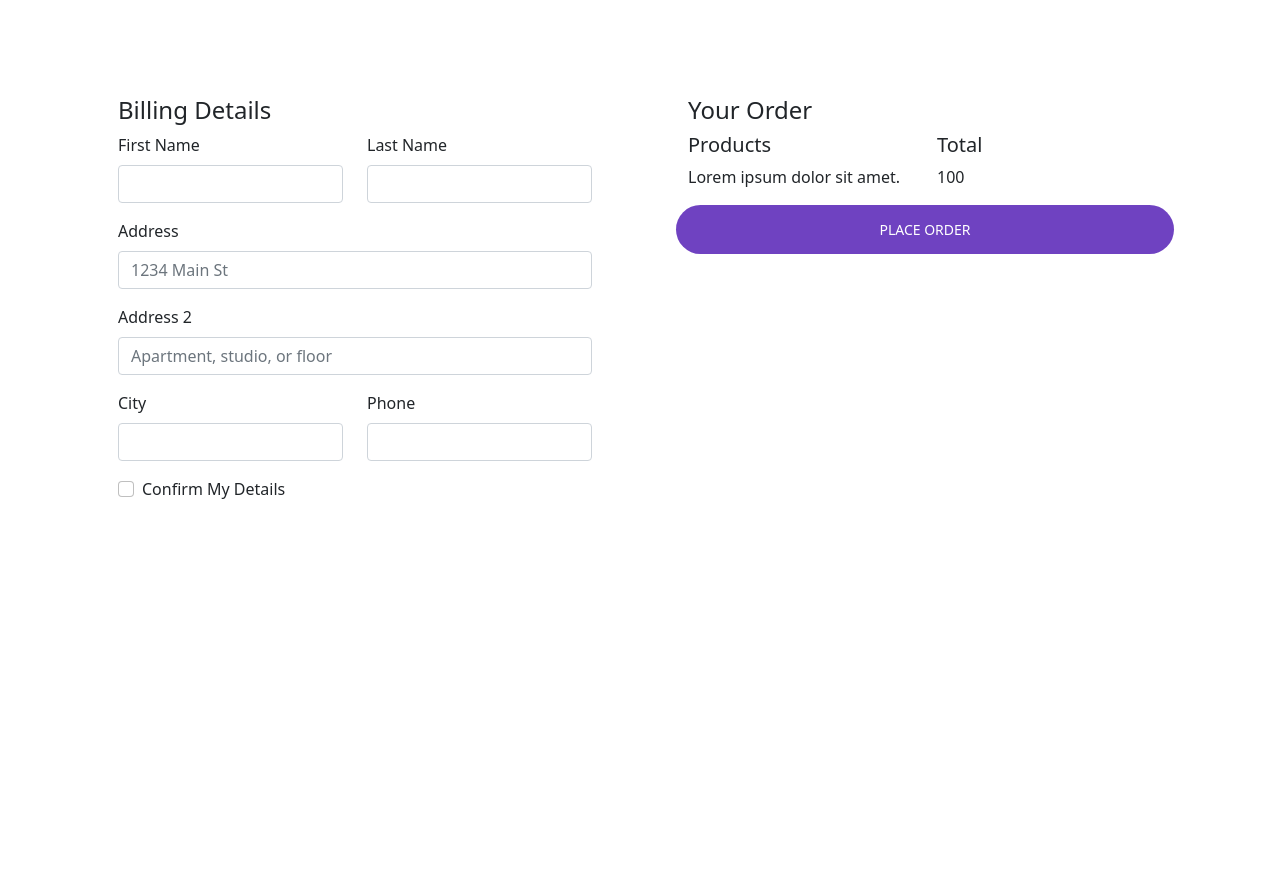
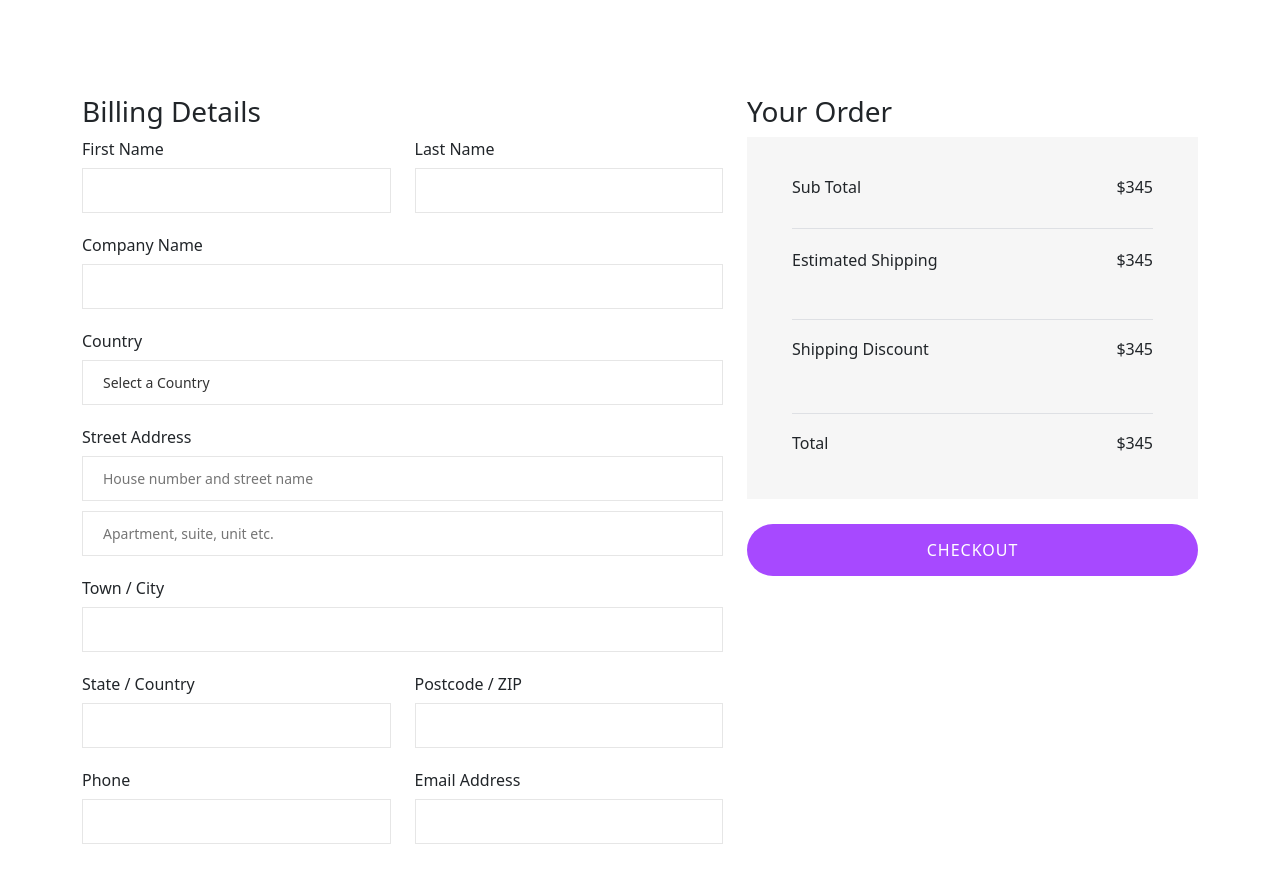
Before and after one commit to sayamkhanraj1/Shopistic, a React (Create React App) app: page /checkout in a window 1280 px wide. Shown: the top 882 px of the page. Before the commit the page ends 800 px from the top, so only its background shows below. Built offline with nearby package versions, Linux system fonts and the light colour scheme.

Commit message:
checkout add

```diff
--- /dev/null
+++ b/src/components/Checkout/Checkout.css
@@ -0,0 +1,119 @@
+.checkout-area {
+    padding-top: 95px;
+    padding-bottom: 100px;
+}
+
+.billing-info {
+    margin-bottom: 20px;
+}
+
+.billing-info label {
+    margin: 0 0 7px;
+}
+
+.billing-info input {
+    font-size: 14px;
+    padding-right: 10px;
+    padding-left: 20px;
+    color: #333;
+    border: 1px solid #e6e6e6;
+    background: transparent none repeat scroll 0 0;
+    width: 100%;
+    height: 45px;
+    box-shadow: none;
+    transition: all .3s ease 0s;
+}
+
+.billing-select {
+    margin-bottom: 20px;
+}
+
+.billing-select label {
+    margin: 0 0 7px;
+}
+
+.billing-select select {
+    font-size: 14px;
+    height: 45px;
+    padding: 2px 20px;
+    cursor: pointer;
+    color: #333;
+    border: 1px solid #e6e6e6;
+    -webkit-appearance: none;
+    background: transparent;
+    width: 100%;
+}
+
+.billing-select option {
+    font-size: 14px;
+    padding-left: 10px;
+    border: 0 solid #626262;
+    background: #fff;
+    font-weight: normal;
+    display: block;
+    white-space: nowrap;
+    min-height: 1.2em;
+    padding: 0px 2px 1px;
+}
+
+.billing-address {
+    margin-bottom: 10px;
+}
+
+.your-order-wrap {
+    padding: 38px 45px 44px;
+    background: #f6f6f6;
+}
+
+.your-order-product-info ul {
+    display: flex;
+    justify-content: space-between;
+    margin: 0;
+    padding: 0;
+    list-style: outside none none;
+}
+
+.your-order-product-info ul li {
+    font-size: 16px;
+    font-weight: 500;
+    list-style: outside none none;
+}
+
+.your-order-middle {
+    margin: 29px 0;
+    padding: 19px 0 18px;
+    border-top: 1px solid #dee0e4;
+}
+
+.your-order-middle2 {
+    margin: 18px 0 33px;
+    padding: 17px 0 19px;
+    border-top: 1px solid #dee0e4;
+
+}
+
+.your-order-bottom {
+    margin: 18px 0 0px;
+    padding: 17px 0 0px;
+    border-top: 1px solid #dee0e4;
+
+}
+.checkout{
+    margin-top: 25px;
+}
+.checkout button{
+    font-weight: 500;
+    line-height: 1;
+    z-index: 9;
+    display: block;
+    width: 100%;
+    padding: 18px 20px;
+    text-align: center;
+    letter-spacing: 1px;
+    text-transform: uppercase;
+    color: #fff;
+    border: none;
+    border-radius: 50px;
+    background: none;
+    background-color: #a749ff;
+}
--- a/src/components/Checkout/Checkout.js
+++ b/src/components/Checkout/Checkout.js
@@ -1,9 +1,128 @@
 import React from 'react';
-import { Button, Col, Container, Form, Row } from 'react-bootstrap';
+import './Checkout.css';
 
 const CheckOut = () => {
     return (
-        <Container className="mt-5">
+        <div className="checkout-area">
+            <div className="container">
+                <div className="row">
+                    <div className="col-lg-7">
+                        <div className="billing-info-wrap">
+                            <h3>Billing Details</h3>
+                            <div className="row">
+                                <div className="col-lg-6 col-md-6">
+                                    <div className="billing-info">
+                                        <label>First Name</label>
+                                        <input type="text" />
+                                    </div>
+                                </div>
+                                <div className="col-lg-6 col-md-6">
+                                    <div className="billing-info">
+                                        <label>Last Name</label>
+                                        <input type="text" />
+                                    </div>
+                                </div>
+                                <div className="col-lg-12">
+                                    <div className="billing-info">
+                                        <label>Company Name</label>
+                                        <input type="text" />
+                                    </div>
+                                </div>
+                                <div className="col-lg-12">
+                                    <div className="billing-select">
+                                        <label>Country</label>
+                                        <select>
+                                            <option>Select a Country</option>
+                                            <option>America</option>
+                                            <option>Bangladesh</option>
+                                            <option>India</option>
+                                            <option>Srilanka</option>
+                                            <option>Pakistan</option>
+                                            <option>New Zealand</option>
+                                        </select>
+                                    </div>
+                                </div>
+                                <div className="col-lg-12">
+                                    <div className="billing-info">
+                                        <label>Street Address</label>
+                                        <input className="billing-address" placeholder='House number and street name' type="text" />
+                                        <input placeholder='Apartment, suite, unit etc.' type="text" />
+                                    </div>
+                                </div>
+                                <div className="col-lg-12">
+                                    <div className="billing-info">
+                                        <label>Town / City</label>
+                                        <input type="text" />
+                                    </div>
+                                </div>
+                                <div className="col-lg-6 col-md-6">
+                                    <div className="billing-info">
+                                        <label>State / Country</label>
+                                        <input type="text" />
+                                    </div>
+                                </div>
+                                <div className="col-lg-6 col-md-6">
+                                    <div className="billing-info">
+                                        <label>Postcode / ZIP</label>
+                                        <input type="text" />
+                                    </div>
+                                </div>
+                                <div className="col-lg-6 col-md-6">
+                                    <div className="billing-info">
+                                        <label>Phone</label>
+                                        <input type="tel" />
+                                    </div>
+                                </div>
+                                <div className="col-lg-6 col-md-6">
+                                    <div className="billing-info">
+                                        <label>Email Address</label>
+                                        <input type="text" />
+                                    </div>
+                                </div>
+                            </div>
+                        </div>
+                    </div>
+                    <div className="col-lg-5">
+                        <div className="your-order-area">
+                            <h3>Your Order</h3>
+                            <div className="your-order-wrap">
+                                <div className="your-order-product-info">
+                                    <div className="your-order-top">
+                                        <ul>
+                                            <li>Sub Total</li>
+                                            <li>$345</li>
+                                        </ul>
+                                    </div>
+                                    <div className="your-order-middle">
+                                        <ul>
+                                            <li>Estimated Shipping</li>
+                                            <li>$345</li>
+                                        </ul>
+                                    </div>
+                                    <div className="your-order-middle2">
+                                        <ul>
+                                            <li>Shipping Discount</li>
+                                            <li>$345</li>
+                                        </ul>
+                                    </div>
+                                    <div className="your-order-bottom">
+                                        <ul>
+                                            <li>Total</li>
+                                            <li>$345</li>
+                                        </ul>
+                                    </div>
+                                </div>
+                            </div>
+                            <div className="checkout">
+                                <div className="checkout-btn">
+                                        <button>Checkout</button>
+                                </div>
+                            </div>
+                        </div>
+                    </div>
+                </div>
+            </div>
+            {/* <Container >
                 <Row >
                     <Col md={6} xs={12} className="p-5">
                         <h4>Billing Details</h4>
@@ -72,7 +191,8 @@ const CheckOut = () => {
                         </Row>
                     </Col>
                 </Row>
-        </Container>
+            </Container> */}
+        </div>
     );
 };
 
```
Lines whose indentation alone changed are shown as unchanged.
